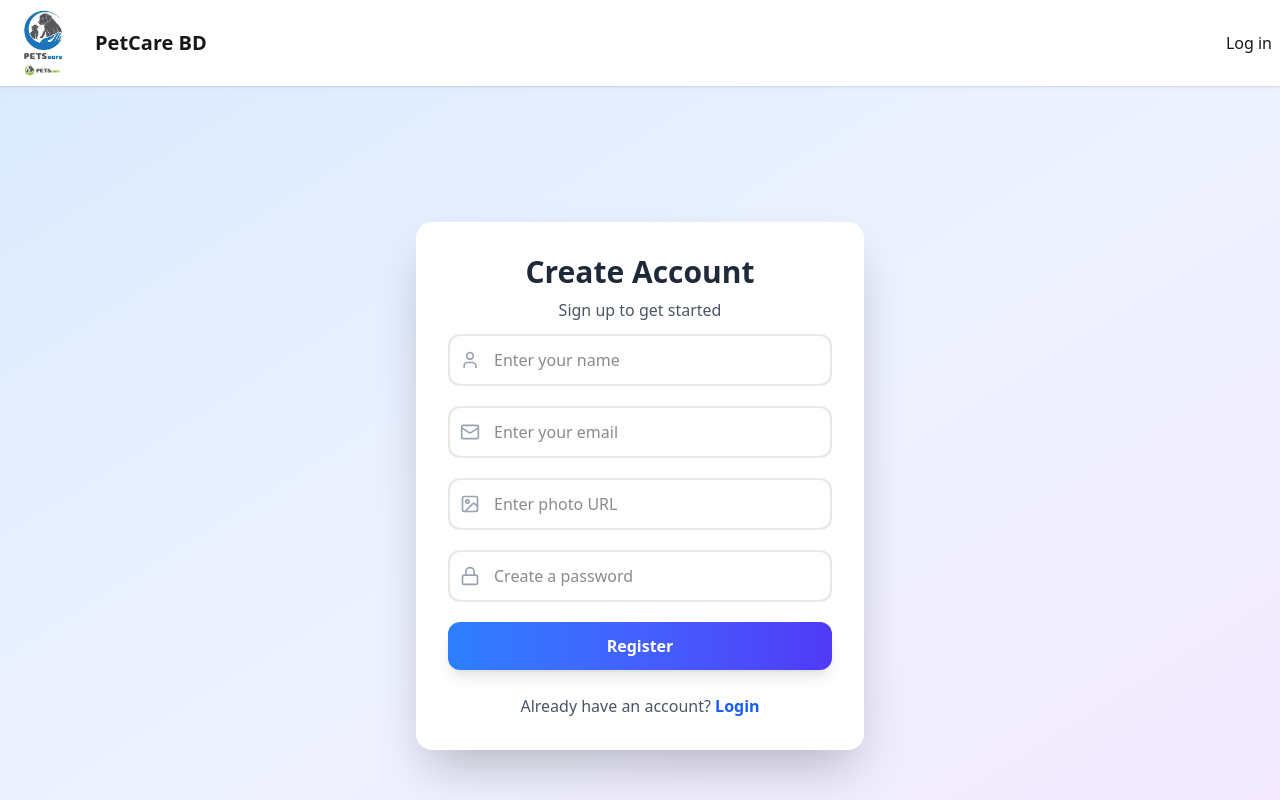
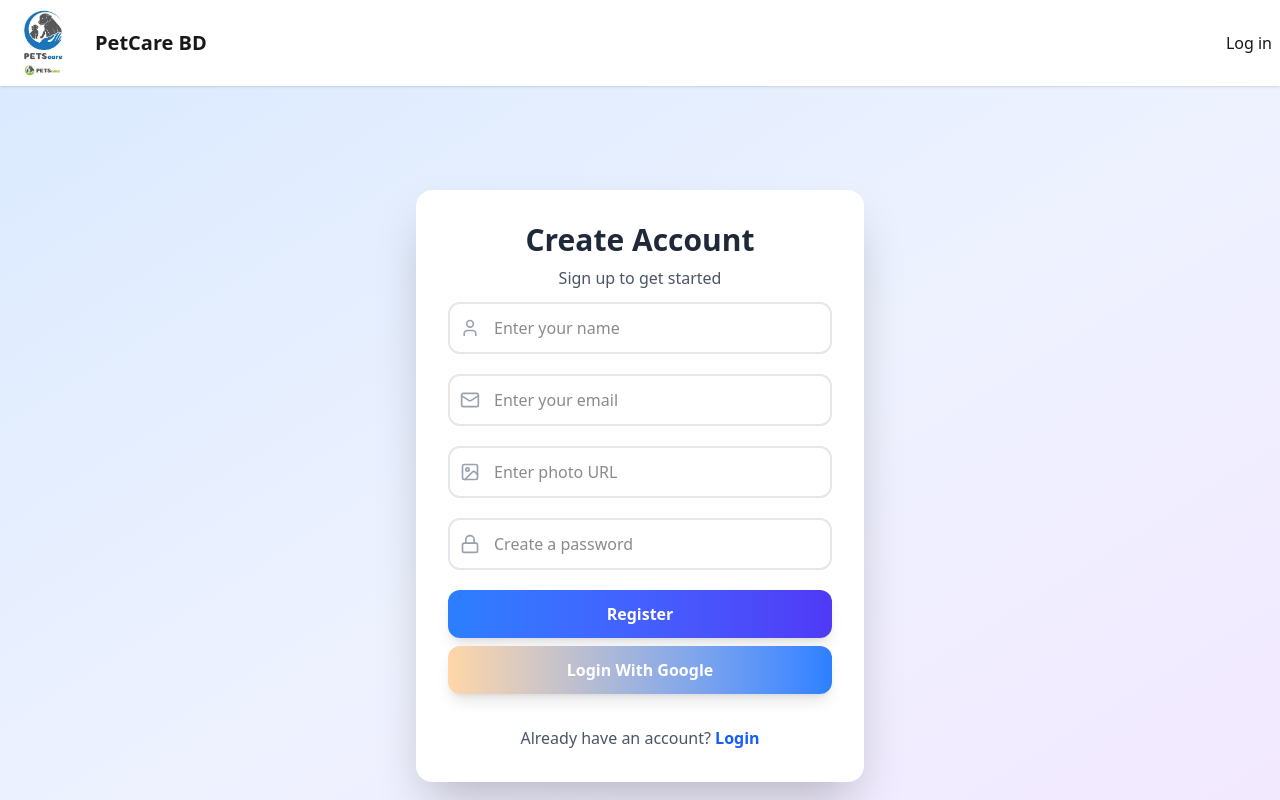
Before and after one commit to SAMIA-TASMIN/Pet-Care-BD, a React (Vite) app: page /register in a window 1280 px wide. Shown: the top 800 px of the page. Built offline with nearby package versions, Linux system fonts and the light colour scheme; no server answers.

Commit message:
google in register

```diff
--- a/src/Components/Navbar.jsx
+++ b/src/Components/Navbar.jsx
@@ -7,7 +7,6 @@ import toast from "react-hot-toast";
 const Navbar = () => {
   const { user, logOut } = use(AuthContext);
   const navigate = useNavigate()
-  console.log(user);
 
   const handleLogOut = () => {
     logOut()
@@ -83,7 +82,10 @@ const Navbar = () => {
         {user ? (
           <>
             <span className="mx-3
-            ">{user?.email || user.displayName}</span>
+            ">{user?.photoURL || user.email}
+
+
+            </span>
             <a onClick={handleLogOut} className="btn">
               {" "}
               LogOut
--- a/src/Pages/LogInPage.jsx
+++ b/src/Pages/LogInPage.jsx
@@ -8,7 +8,7 @@ const LogInPage = () => {
   const { login, googleLogin, setUser } = use(AuthContext);
   const navigate = useNavigate();
   const location = useLocation();
-  console.log(location);
+
   const handleLogin = (e) => {
     e.preventDefault();
     const email = e.target.email.value;
@@ -30,7 +30,6 @@ const LogInPage = () => {
   const handleGoogle = () => {
     googleLogin()
       .then((res) => {
-        console.log(res.user);
         toast.success("Login with google");
         setUser(res.user);
         navigate(location?.state || "/");
--- a/src/Pages/Register.jsx
+++ b/src/Pages/Register.jsx
@@ -5,9 +5,24 @@ import { AuthContext } from "../Contexts/AuthContext";
 import toast from "react-hot-toast";
 
 const Register = () => {
-  const { createUser } = use(AuthContext);
+  const { createUser ,googleLogin} = use(AuthContext);
 
   const navigate= useNavigate()
+
+
+
+    const handleGoogle = () => {
+    googleLogin()
+      .then((res) => {
+        toast.success("Register with google");
+        navigate(location?.state || "/");
+      })
+      .catch((e) => {
+
+      });
+  };
+
+
   const handleRegister = (e) => {
     e.preventDefault();
     const name = e.target.name.value;
@@ -20,7 +35,7 @@ const Register = () => {
       .then((userCredential) => {
         const user = userCredential.user;
         toast.success("Registration succesfully")
-
+       navigate("/")
       })
       .catch((error) => {
         const errorCode = error.code;
@@ -116,9 +131,15 @@ const Register = () => {
               Register
             </button>
           </form>
-
+                 <button
+            onClick={handleGoogle}
+            className="my-2 cursor-pointer w-full bg-gradient-to-l from-blue-500 to-orange-200 text-white font-bold py-3 rounded-xl hover:from-indigo-600 hover:to-purple-700 transform hover:scale-[1.02] transition-all shadow-lg"
+          >
+            Login With Google
+          </button>
           {/* Footer */}
           <div className="mt-6 text-center">
+
             <p className="text-gray-600">
               Already have an account?{" "}
               <span className="text-blue-600 font-semibold hover:text-blue-700 cursor-pointer">
--- a/src/PrivateRoute/PrivateRoute.jsx
+++ b/src/PrivateRoute/PrivateRoute.jsx
@@ -5,7 +5,7 @@ import { Navigate, useLocation } from 'react-router';
 const PrivateRoute = ({children}) => {
     const {user,loading} = use(AuthContext)
     const location =useLocation()
-    console.log(location);
+
 
     if(loading){
         return <span className="loading loading-spinner text-error"></span>
```
